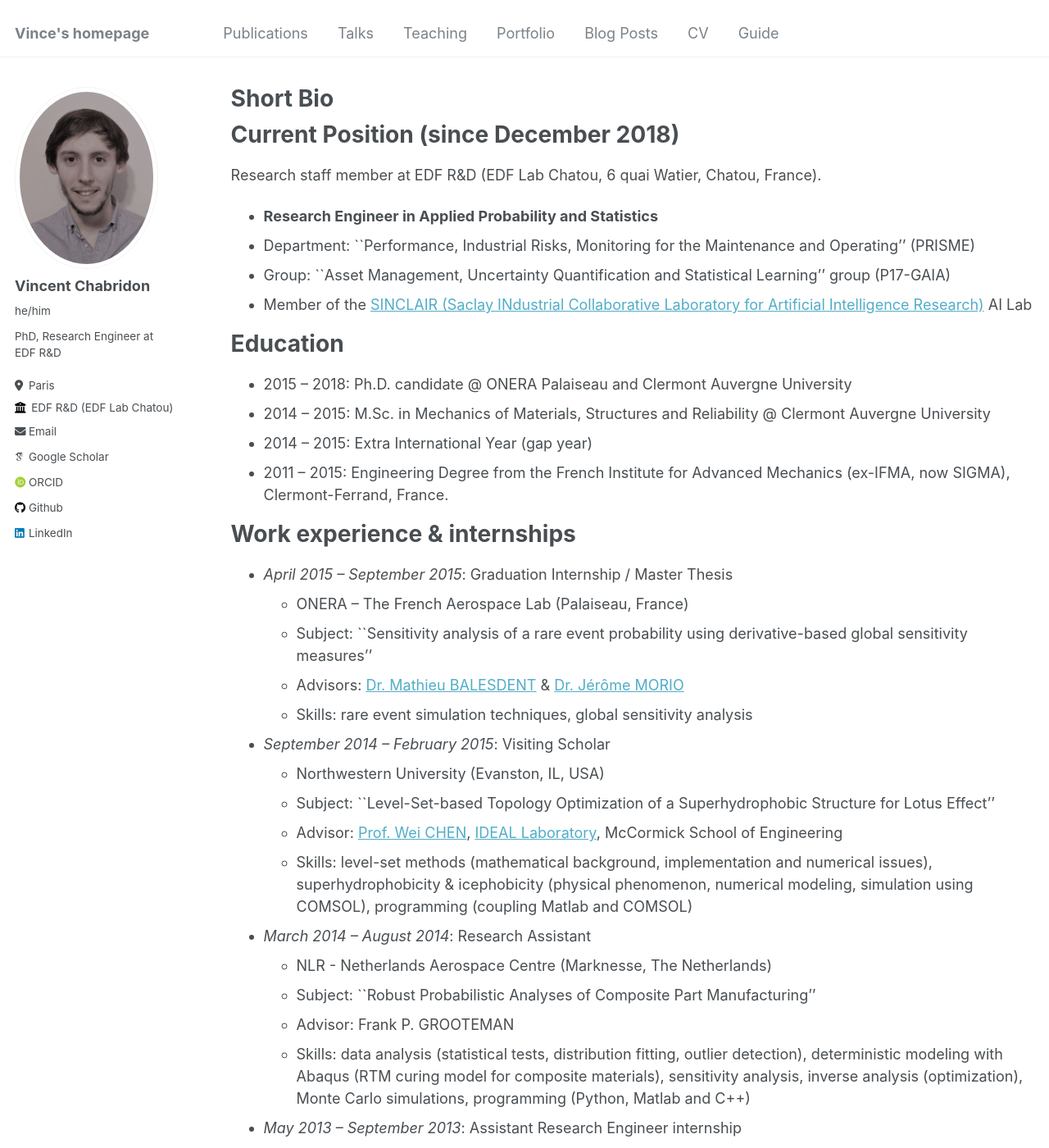
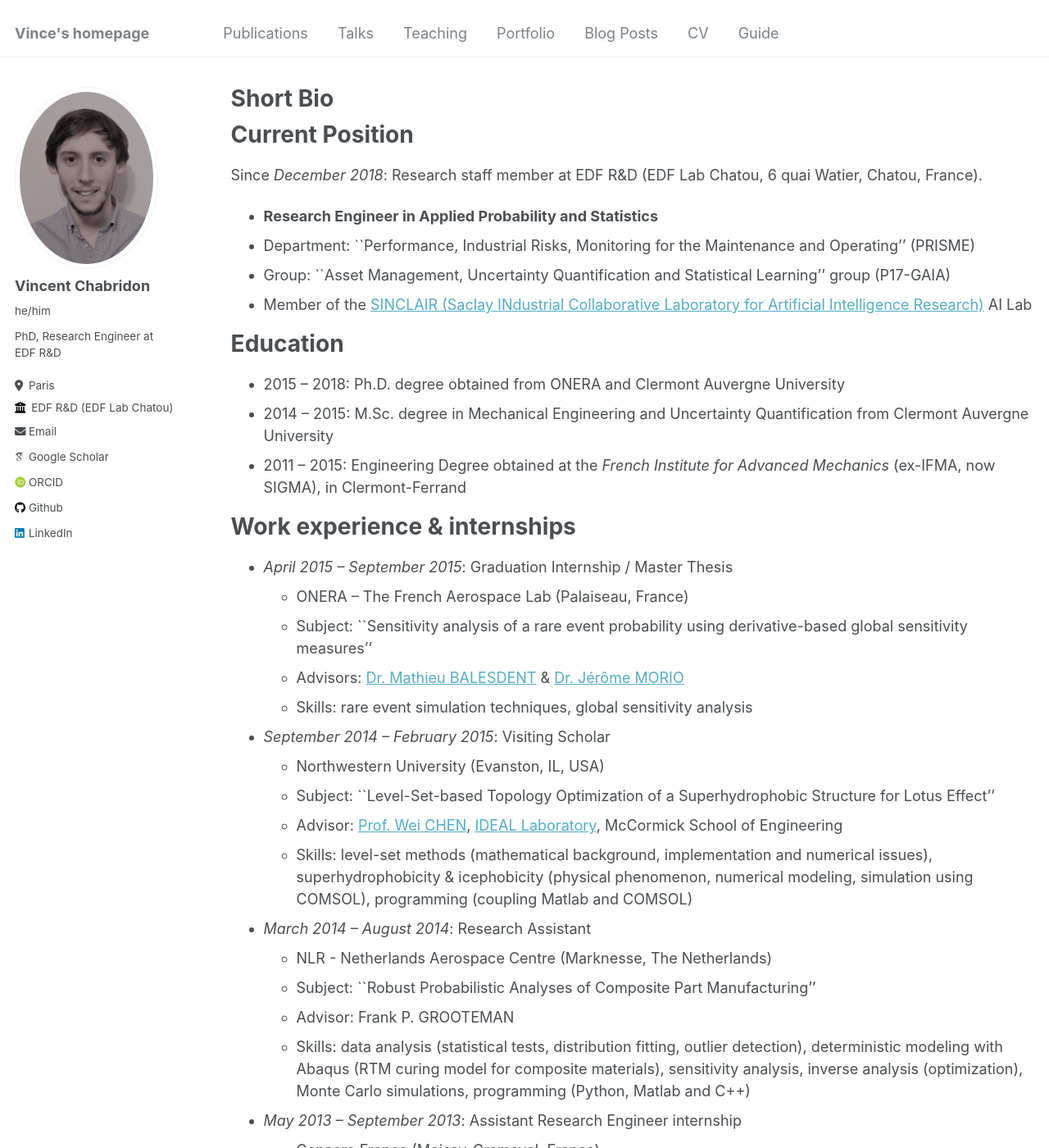
Before and after one commit to vchabri/vchabri.github.io, a Jekyll site: the page built from _pages/cv.md, in a window 1280 px wide and 1400 px high. Shown: the whole window at 82% size. Built offline with Jekyll 4.4.1, drawn with Linux system fonts in a browser that asks for light colours; some web fonts are replaced; some of the changed text lies outside the part shown.

Commit message:
Update cv.md

```diff
--- a/_pages/cv.md
+++ b/_pages/cv.md
@@ -7,9 +7,9 @@ redirect_from:
   - /resume
 ---
 
-Current Position (since December 2018)
+Current Position
 ======
-Research staff member at EDF R&D (EDF Lab Chatou, 6 quai Watier, Chatou, France).
+Since _December 2018_: Research staff member at EDF R&D (EDF Lab Chatou, 6 quai Watier, Chatou, France).
 * **Research Engineer in Applied Probability and Statistics**
 * Department: ``Performance, Industrial Risks, Monitoring for the Maintenance and Operating'' (PRISME)
 * Group: ``Asset Management, Uncertainty Quantification and Statistical Learning'' group (P17-GAIA)
@@ -17,10 +17,9 @@ Research staff member at EDF R&D (EDF Lab Chatou, 6 quai Watier, Chatou, France)
 
 Education
 ======
-* 2015 – 2018: Ph.D. candidate @ ONERA Palaiseau and Clermont Auvergne University
-* 2014 – 2015: M.Sc. in Mechanics of Materials, Structures and Reliability @ Clermont Auvergne University
-* 2014 – 2015: Extra International Year (gap year)
-* 2011 – 2015: Engineering Degree from the French Institute for Advanced Mechanics (ex-IFMA, now SIGMA), Clermont-Ferrand, France.
+* 2015 – 2018: Ph.D. degree obtained from ONERA and Clermont Auvergne University
+* 2014 – 2015: M.Sc. degree in Mechanical Engineering and Uncertainty Quantification from Clermont Auvergne University
+* 2011 – 2015: Engineering Degree obtained at the _French Institute for Advanced Mechanics_ (ex-IFMA, now SIGMA), in Clermont-Ferrand
 
 Work experience & internships
 ======
```
Also changed, not shown: other parts of _pages/cv.md (+1 -0 lines).
